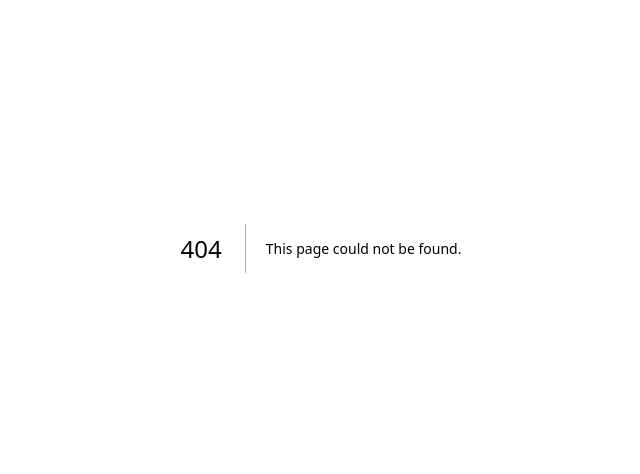
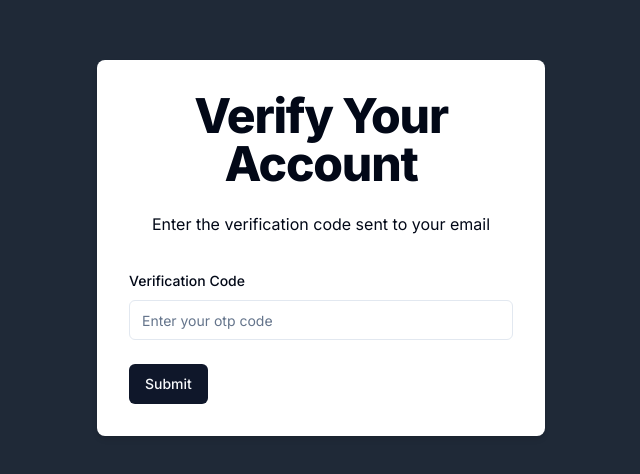
Before and after one commit to Grgnavin/Mystery-message, a Next.js app: page /verify/1 in a window 1280 px wide. Before the commit this address had no page. Shown: the part 152-626 px from the top of the page, without its empty margins (319-959 px from the left). Built offline with nearby package versions, Linux system fonts and the light colour scheme.

Commit message:
added verify and signin route

```diff
--- a/src/app/(auth)/signin/page.tsx
+++ b/src/app/(auth)/signin/page.tsx
@@ -1,9 +1,114 @@
-import React from 'react'
+"use client"
+import { zodResolver } from "@hookform/resolvers/zod"
+import { useForm } from "react-hook-form"
+import * as z from "zod"
+import Link from "next/link"
+import { useEffect, useState } from "react"
+import { useToast } from "@/components/ui/use-toast"
+import { useRouter } from "next/navigation"
+import { SignupSchema } from "@/schemas/signupSchema"
+import axios, { AxiosError } from 'axios';
+import { ApiResponse } from "@/types/ApiResponse"
+import { Form, FormControl, FormDescription, FormField, FormItem, FormLabel, FormMessage } from "@/components/ui/form"
+import { Input } from "@/components/ui/input"
+import { Button } from "@/components/ui/button"
+import { Loader2 } from "lucide-react"
+import { signinSchema } from "@/schemas/signinSchema"
+import { signIn } from "next-auth/react"
 
-function page() {
+
+export default function SignInForm() {
+
+  const { toast } = useToast();
+  const router = useRouter();
+
+  //zod validation
+  const form = useForm<z.infer<typeof signinSchema>>({
+    resolver: zodResolver (signinSchema),
+    defaultValues: {
+      identifier: '',
+      password: ''
+    }
+  })
+
+  const onSubmit = async (data: z.infer<typeof signinSchema>) => {
+    const result = await signIn('credentials', {
+      redirect: false,
+      identifier : data.identifier,
+      password : data.password
+    })
+    console.log(result);
+    if (result?.error) {
+      toast({
+        title: "Login failed",
+        description: "Incorrect username or password",
+        variant: "destructive"
+      })
+    }else {
+      toast({
+        title: "Login Successful",
+        description: "Welcome to the world of mystery message",
+        variant: "default"
+      })
+    }
+
+    if (result?.url) {
+      router.push('/dashboard')
+    }
+
+  }
+
   return (
-    <div>SignIn-page</div>
+    <div className="flex justify-center items-center min-h-screen bg-gray-800">
+      <div className="w-full max-w-md p-8 space-y-8 bg-white rounded-lg shadow-md">
+          <div className="text-center">
+          <h1 className="text-4xl font-extrabold tracking-tight lg:text-5xl mb-6">
+            Join Mystery Message
+          </h1>
+          <p className="mb-4">Sign in to start your anonymous adventure</p>
+          </div>
+          <Form {...form}>
+            <form  onSubmit={form.handleSubmit(onSubmit)} className="space-y-8">
+        <FormField
+              name="identifier"
+              control={form.control}
+              render={({ field }) => (
+                <FormItem>
+                  <FormLabel>Email/username</FormLabel>
+                  <FormControl>
+                    <Input placeholder="email/username" {...field} />
+                  </FormControl>
+                  <FormMessage />
+                </FormItem>
+              )}
+        />
+        <FormField
+              name="password"
+              control={form.control}
+              render={({ field }) => (
+                <FormItem>
+                  <FormLabel>Password</FormLabel>
+                  <FormControl>
+                    <Input type="password" placeholder="password" {...field} />
+                  </FormControl>
+                  <FormMessage />
+                </FormItem>
+              )}
+        />
+        <Button type="submit" >
+              Signin
+          </Button>
+            </form>
+          </Form>
+          <div className="text-center mt-4">
+          <p>
+            Already a member?{' '}
+            <Link href="/sign-in" className="text-blue-600 hover:text-blue-800">
+              Sign in
+            </Link>
+          </p>
+        </div>
+      </div>
+    </div>
   )
 }
-
-export default page
--- /dev/null
+++ b/src/app/(auth)/verify/[username]/page.tsx
@@ -0,0 +1,85 @@
+"use client"
+import { useToast } from '@/components/ui/use-toast';
+import { verifySchema } from '@/schemas/verifySchema';
+import { zodResolver } from '@hookform/resolvers/zod';
+import { useParams, useRouter } from 'next/navigation';
+import React from 'react';
+import * as z from 'zod';
+import { useForm } from 'react-hook-form';
+import axios, { AxiosError } from 'axios';
+import { ApiResponse } from "@/types/ApiResponse"
+import { Form, FormControl, FormField, FormItem, FormLabel, FormMessage } from '@/components/ui/form';
+import { Button } from '@/components/ui/button';
+import { Input } from '@/components/ui/input';
+
+
+function VerifyAccount() {
+  const router = useRouter();
+  const params = useParams<{ username:string }>();
+  const { toast } = useToast();
+
+  //zod validation
+  const form = useForm<z.infer<typeof verifySchema>>({
+    resolver: zodResolver(verifySchema)
+  })
+
+  const onSubmit = async (data: z.infer<typeof verifySchema>) => {
+    try {
+      const response = await axios.post(`/api/verify-code`, {
+        username: params.username,
+        code: data.code
+      })
+
+      if (response) {
+        toast({
+          title: "Signup failed.",
+          description: response.data.message,
+      })
+      }
+      router.push('/signin')
+    } catch (error) {
+      console.error("Error in signup of user: ", error)
+      const axiosError = error as AxiosError<ApiResponse>;
+      let errorMsg = axiosError.response?.data.message;
+      toast({
+        variant: "destructive",
+        title: "Signup failed.",
+        description: errorMsg,
+    })
+    }
+  }
+
+  return (
+    <div className='flex justify-center items-center min-h-screen bg-gray-800'>
+        <div className='w-full max-w-md p-8 space-y-8 bg-white rounded-lg shadow-md'>
+        <div className="text-center">
+          <h1 className="text-4xl font-extrabold tracking-tight lg:text-5xl mb-6">
+            Verify Your Account
+          </h1>
+          <p className="mb-4">Enter the verification code sent to your email</p>
+          </div>
+          <Form {...form}>
+      <form onSubmit={form.handleSubmit(onSubmit)} className="space-y-6">
+        <FormField
+          name="code"
+          control={form.control}
+          render={({ field }) => (
+            <FormItem>
+              <FormLabel>Verification Code</FormLabel>
+              <FormControl>
+                <Input placeholder="Enter your otp code" {...field} />
+              </FormControl>
+              <FormMessage />
+            </FormItem>
+          )}
+        />
+        <Button type="submit">Submit</Button>
+      </form>
+    </Form>
+
+        </div>
+    </div>
+  )
+}
+
+export default VerifyAccount
```
